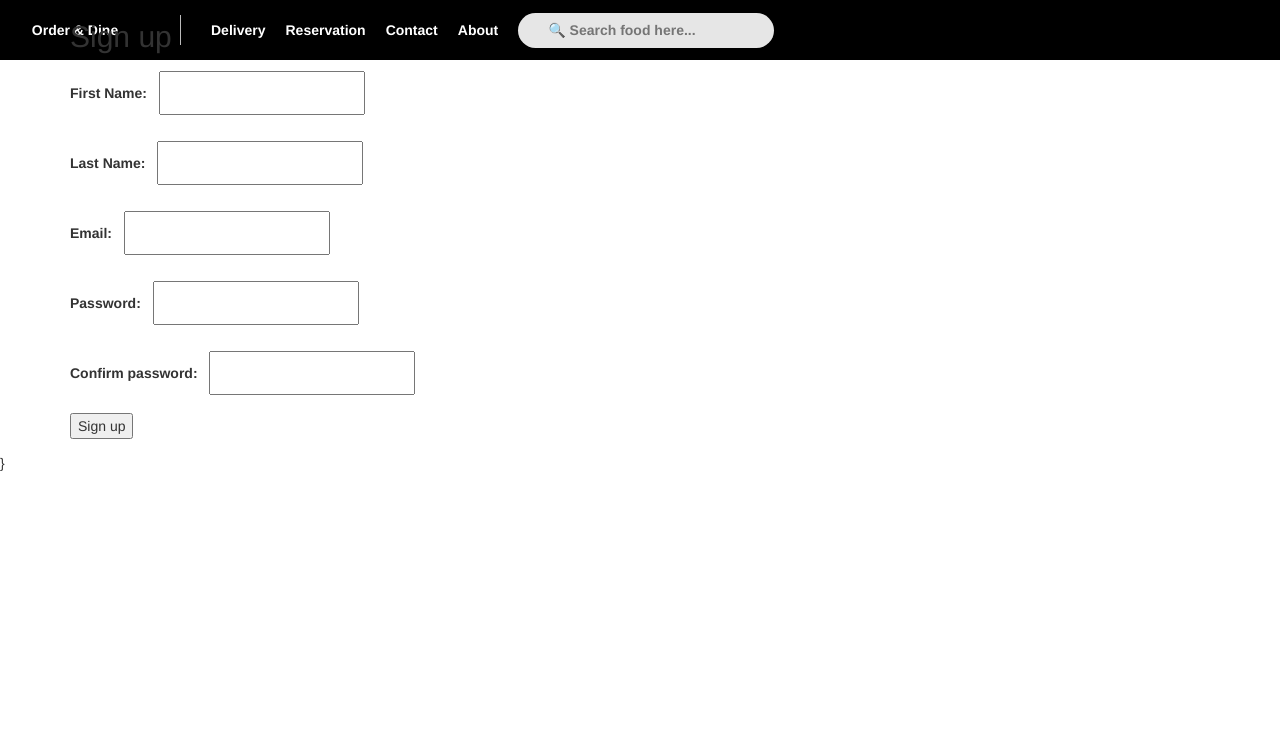
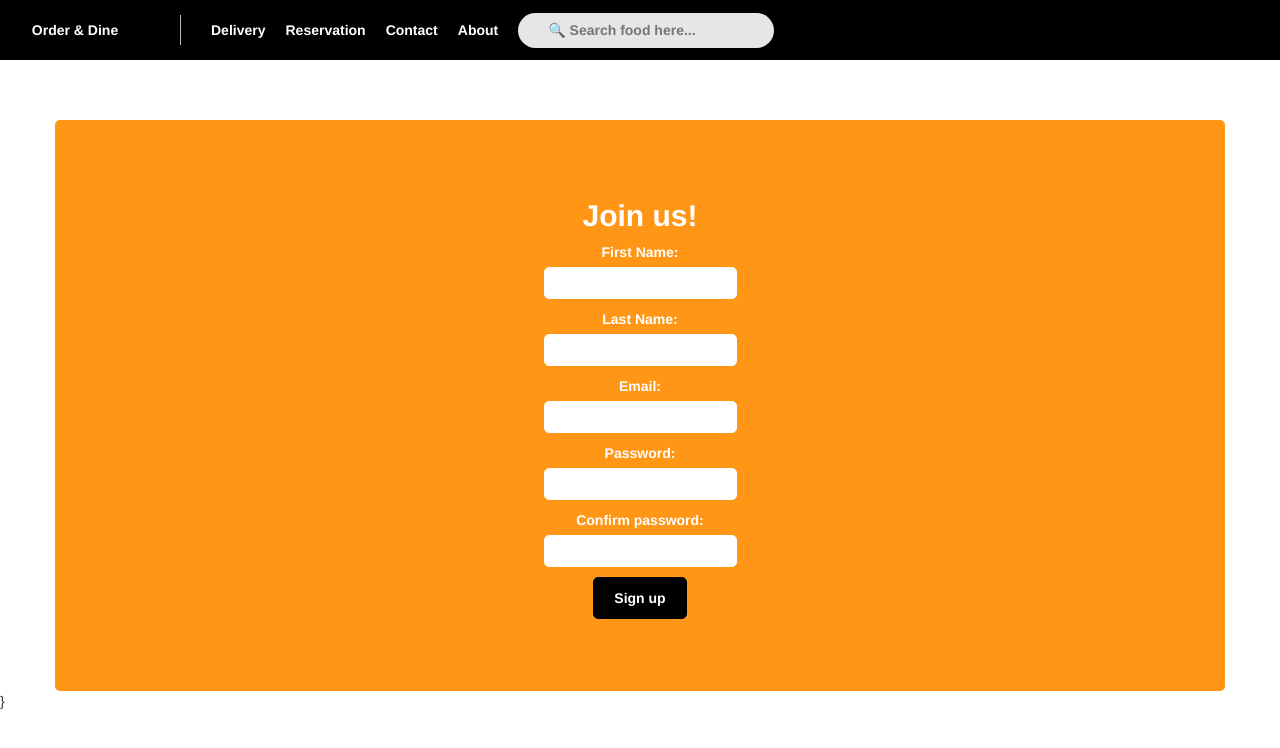
Before and after one commit to mapaaa/order-and-dine, a Django app: page /signup/ in a window 1280 px wide. Shown: the top 748 px of the page. Run offline with Django 3.2, Linux system fonts and the light colour scheme; some libraries are stand-ins or nearby versions.

Commit message:
Styled signup page

```diff
--- a/django-project/odapp/static/css/odapp.css
+++ b/django-project/odapp/static/css/odapp.css
@@ -6,7 +6,7 @@
   max-width: 100%;
   width: 900px;
   margin: 0 auto;
-  padding-top: 100px;
+  padding-top: 300px;
 }
 
 .header {
@@ -72,21 +72,23 @@
   align-items: center;
 }
 
-.header-button {
+.button {
   padding: 10px 20px;
   font-size: 14px;
   border: 1px solid black;
+  border-radius: 5px;
   display: block;
   margin: 10px;
   text-decoration: none;
   color: inherit;
   transition: .25s;
-}
-.header-button:hover {
   background: black;
-  color: white;
+  font-weight: bold;
 }
 
+.button:hover {
+  color: #ff9615;
+}
 
 .category-title {
   font-family: Montserrat;
@@ -297,12 +299,24 @@
 }
 
 .input {
+  display: block;
   outline: none;
-  padding: 10px;
-  margin: 8px;
+  padding: 5px;
+  border-radius: 5px;
+  border: 1px solid white;
   font-size: 14px;
-  font-style: italic;
+  color: #000;
+  margin: 0 auto;
 }
 
-.album-image-filter {
+.card {
+  background: #ff9615;
+  margin-top: 120px;
+  border-radius: 5px;
+  color: #fff;
+  padding: 5%;
 }
+
+.bold-font {
+  font-weight: bold;
+}
--- a/django-project/odapp/templates/odapp/base.html
+++ b/django-project/odapp/templates/odapp/base.html
@@ -35,10 +35,8 @@
         </div>
         <div class="content container">
             <div class="row">
-                <div class="col-md-8">
-                {% block content %}
-                {% endblock %}
-                </div>
+              {% block content %}
+              {% endblock %}
             </div>
         </div>
     </body>
--- a/django-project/odapp/templates/odapp/signup.html
+++ b/django-project/odapp/templates/odapp/signup.html
@@ -1,10 +1,12 @@
 {% extends 'odapp/base.html' %}
 
 {% block content %}
-  <h2>Sign up</h2>
-  <form method="post">
+  <div class="card">
+  <h2 class="bold-font text-center">Join us!</h2>
+  <form method="post" class="text-center">
     {% csrf_token %}
     {{ form.as_p }}
-    <button type="submit">Sign up</button>
+    <button type="submit" class="button" style="margin: 0 auto;"}>Sign up</button>
   </form>
+  </div>
 {% endblock %}
```
